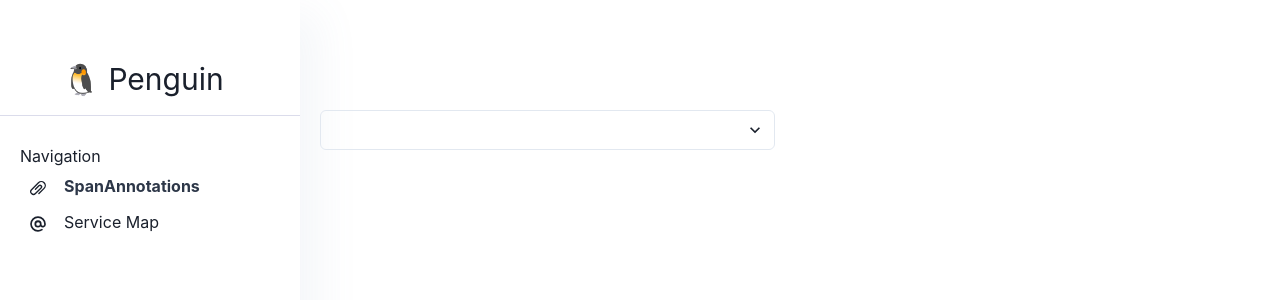
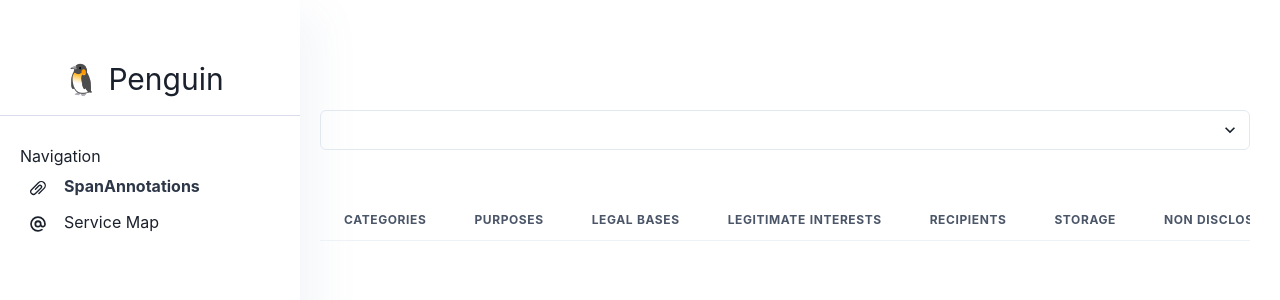
Before and after one commit to mindtastic/penguin, a React (Vite) app in the folder client/: page /#/annotations in a window 1280 px wide. Shown: the top 300 px of the page. Built offline with nearby package versions, Linux system fonts and the light colour scheme.

Commit message:
Annotations prototype finished!

```diff
--- a/client/src/views/annotations.tsx
+++ b/client/src/views/annotations.tsx
@@ -1,9 +1,11 @@
 import React, { useEffect, useState } from 'react';
 import {
-  Select, Box, Flex, SimpleGrid, Text,
+  Select, Box, Flex, SimpleGrid, Text, Th, TableContainer, Table, Thead, Tr, Td, Tbody,
 } from '@chakra-ui/react';
 import api from '../api';
-import { emptyServiceMap } from '../map/types';
+import tilt from '../api/tilt';
+import { emptyServiceMap, SpanAttributes } from '../map/types';
+import { cloneDeep, snakeCase, startCase } from 'lodash';
 
 export default function Annotations() {
   const [serviceMap, setServiceMap] = useState(emptyServiceMap);
@@ -16,25 +18,72 @@ export default function Annotations() {
   useEffect(() => {
     const map = api.fetchServiceMap();
     setServiceMap(map);
+  }, []);
+
+  const tableHeaders = tilt.properties.map((tiltPropName) => (
+    <Th key={`annotations-th-${tiltPropName}`}>{startCase(tiltPropName)}</Th>
+  ));
+
+  const renderPath = serviceMap.Paths[selectedPath];
+  const tableContentList = tilt.properties.map((tiltPropName) => {
+    if (!renderPath) {
+      return null;
+    }
+    const key = `tilt.${snakeCase(tiltPropName)}`;
+    return Object.prototype.hasOwnProperty.call(renderPath.Attributes, key)
+      ? renderPath.Attributes[key]
+      : null;
   });
+  console.log(tableContentList);
+
+  const arrayListEmpty = (list: Array<any>) => list.filter((e) => e !== null).length === 0;
+
+  const rows = [];
+  const contentList = cloneDeep(tableContentList);
+  while (!arrayListEmpty(contentList)) {
+    const cells = tilt.properties.map((propName, idx) => {
+      let text = '';
+      if (contentList[idx] !== null) {
+        text = contentList[idx]?.shift() || '';
+        if (contentList[idx]?.length === 0) {
+          contentList[idx] = null;
+        }
+      }
+      return (<Td key={`tracells-${rows.length}-${propName}`}>{text}</Td>);
+    });
+
+    rows.push(<Tr key={`trarows-${rows.length}`}>{cells}</Tr>);
+  }
 
   return (
     <Box pt={{ base: '130px', md: '80px', xl: '80px' }}>
-      <SimpleGrid
+      {/* <SimpleGrid
         mb="20px"
         columns={{ sm: 1, md: 2 }}
         spacing={{ base: '20px', xl: '20px' }}
-      >
+      > */}
+      <Flex alignItems="center" justifyContent="center" direction="column">
         <Select
           onChange={handleChange}
           value={selectedPath}
+          mb="50"
         >
           {Object.keys(serviceMap.Paths).concat(['']).map((option) => (
             <option value={option}>{option}</option>
           ))}
         </Select>
-
-      </SimpleGrid>
+        <TableContainer>
+          <Table variant="simple">
+            <Thead>
+              <Tr>{tableHeaders}</Tr>
+            </Thead>
+            <Tbody>
+              {rows}
+            </Tbody>
+          </Table>
+        </TableContainer>
+      </Flex>
+      {/* </SimpleGrid> */}
     </Box>
   );
 }
```
